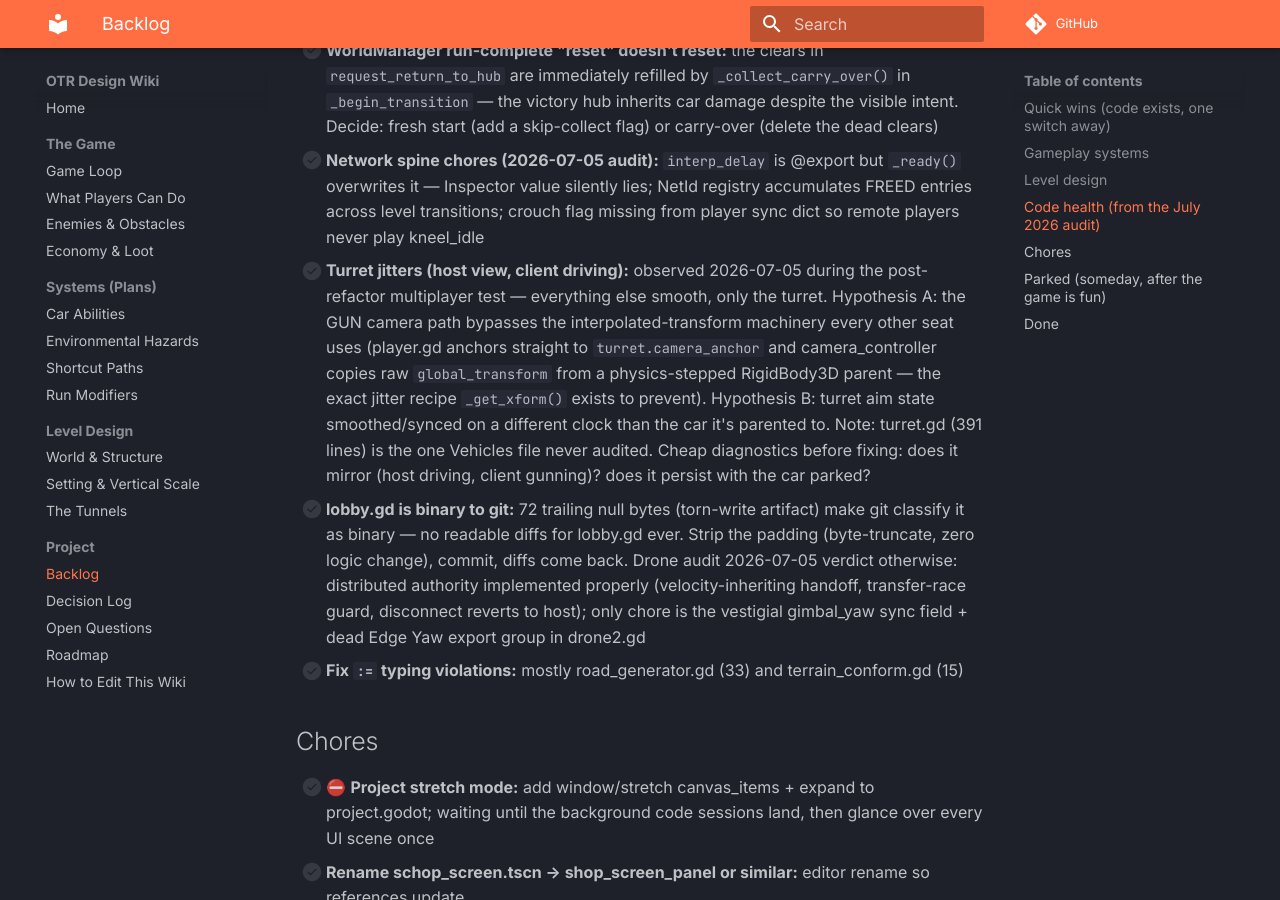
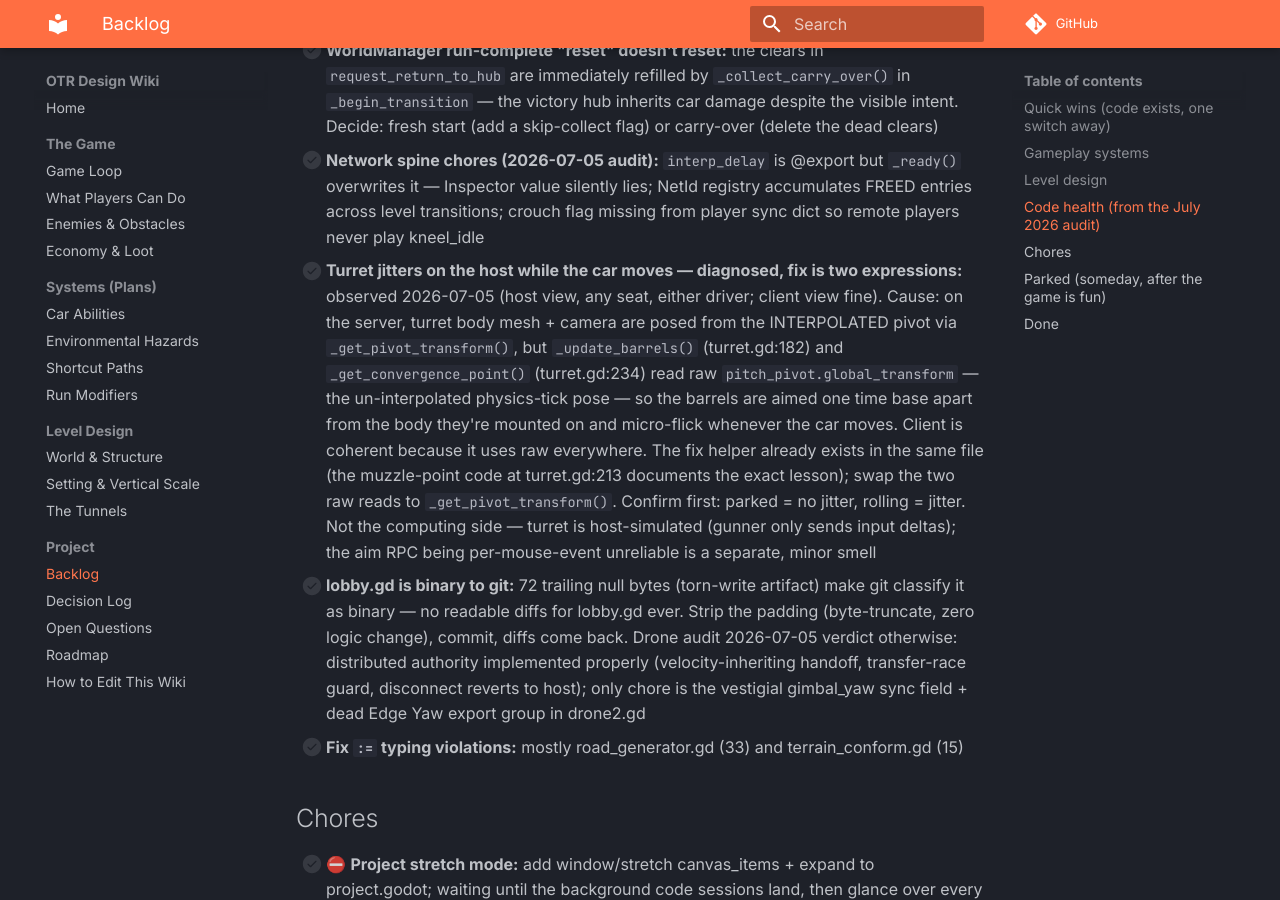
Before and after one commit to cap7n/otr-docs, an MkDocs documentation site: the page built from docs/project/backlog.md, in a window 1280 px wide and 900 px high, scrolled down 3243 px. Built offline with MkDocs 1.6.1 and Material for MkDocs 9.7.7, drawn with Linux system fonts in a browser that asks for light colours; comment, search, counter and statistics services are not loaded.

Commit message:
Turret jitter diagnosed: raw vs interpolated pivot mix in barrels/convergence (host-only)
Co-Authored-By: Claude Opus 4.8 <noreply@anthropic.com>

```diff
--- a/docs/project/backlog.md
+++ b/docs/project/backlog.md
@@ -53,7 +53,7 @@ Conventions: `🔨` = in progress · `⛔` = blocked by a decision or another it
 - [ ] 🔨 **NTM keepalive for dropped rest-state packets:** applied 2026-07-05 (clean entities resend once per second so a dropped unreliable final packet self-heals; additive only — no timestamp/interp changes), pending multiplayer test. Once confirmed, car.gd's client-side speed derivation workaround could be simplified
 - [ ] **WorldManager run-complete "reset" doesn't reset:** the clears in `request_return_to_hub` are immediately refilled by `_collect_carry_over()` in `_begin_transition` — the victory hub inherits car damage despite the visible intent. Decide: fresh start (add a skip-collect flag) or carry-over (delete the dead clears)
 - [ ] **Network spine chores (2026-07-05 audit):** `interp_delay` is @export but `_ready()` overwrites it — Inspector value silently lies; NetId registry accumulates FREED entries across level transitions; crouch flag missing from player sync dict so remote players never play kneel_idle
-- [ ] **Turret jitters (host view, client driving):** observed 2026-07-05 during the post-refactor multiplayer test — everything else smooth, only the turret. Hypothesis A: the GUN camera path bypasses the interpolated-transform machinery every other seat uses (player.gd anchors straight to `turret.camera_anchor` and camera_controller copies raw `global_transform` from a physics-stepped RigidBody3D parent — the exact jitter recipe `_get_xform()` exists to prevent). Hypothesis B: turret aim state smoothed/synced on a different clock than the car it's parented to. Note: turret.gd (391 lines) is the one Vehicles file never audited. Cheap diagnostics before fixing: does it mirror (host driving, client gunning)? does it persist with the car parked?
+- [ ] **Turret jitters on the host while the car moves — diagnosed, fix is two expressions:** observed 2026-07-05 (host view, any seat, either driver; client view fine). Cause: on the server, turret body mesh + camera are posed from the INTERPOLATED pivot via `_get_pivot_transform()`, but `_update_barrels()` (turret.gd:182) and `_get_convergence_point()` (turret.gd:234) read raw `pitch_pivot.global_transform` — the un-interpolated physics-tick pose — so the barrels are aimed one time base apart from the body they're mounted on and micro-flick whenever the car moves. Client is coherent because it uses raw everywhere. The fix helper already exists in the same file (the muzzle-point code at turret.gd:213 documents the exact lesson); swap the two raw reads to `_get_pivot_transform()`. Confirm first: parked = no jitter, rolling = jitter. Not the computing side — turret is host-simulated (gunner only sends input deltas); the aim RPC being per-mouse-event unreliable is a separate, minor smell
 - [ ] **lobby.gd is binary to git:** 72 trailing null bytes (torn-write artifact) make git classify it as binary — no readable diffs for lobby.gd ever. Strip the padding (byte-truncate, zero logic change), commit, diffs come back. Drone audit 2026-07-05 verdict otherwise: distributed authority implemented properly (velocity-inheriting handoff, transfer-race guard, disconnect reverts to host); only chore is the vestigial gimbal_yaw sync field + dead Edge Yaw export group in drone2.gd
 - [ ] **Fix `:=` typing violations:** mostly road_generator.gd (33) and terrain_conform.gd (15)
 
```
